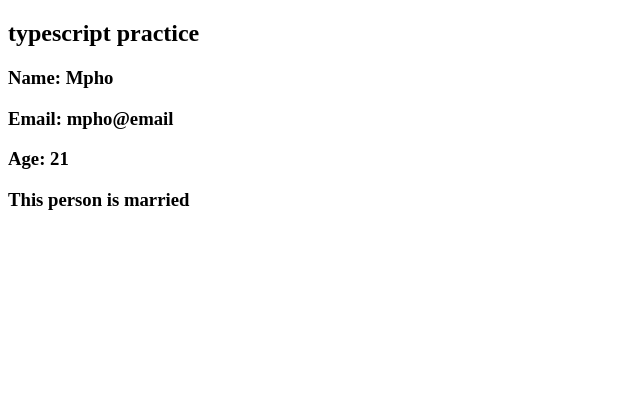
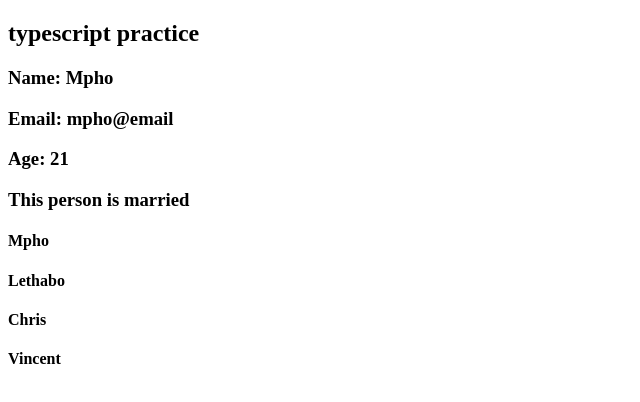
Before and after one commit to mphoChuene/React-practice, a React (Vite) app: page / in a window 1280 px wide. Shown: the top 402 px of the page, without its empty margins (0-640 px from the left). Built offline with nearby package versions, Linux system fonts and the light colour scheme.

Commit message:
completed typesafety

```diff
--- a/src/components/Typescript/Person.jsx
+++ b/src/components/Typescript/Person.jsx
@@ -1,26 +1,25 @@
-import React from 'react'
-import PropTypes from 'prop-types'
+import React from "react";
+import PropTypes from "prop-types";
 const Person = (props) => {
   return (
     <div>
       <h3>Name: {props.name}</h3>
       <h3>Email: {props.email}</h3>
       <h3>Age: {props.age}</h3>
-    <h3>This person {props.isMarried ? 'is' : 'is not'} married</h3>
-    {props.friends.map((friend)=>{
-        <h4>{friend}</h4>
+      <h3>This person {props.isMarried ? "is" : "is not"} married</h3>
+      {props.friends.map((friend) => {
+        return <h4>{friend}</h4>;
       })}
-
     </div>
-  )
-}
+  );
+};
 
 Person.prototype = {
   name: PropTypes.string,
   email: PropTypes.string,
   age: PropTypes.number,
   isMarried: PropTypes.bool,
-    friends: PropTypes.arrayOf(PropTypes.string)
-}
+  friends: PropTypes.arrayOf(PropTypes.string),
+};
 
-export default Person
+export default Person;
--- a/src/components/Typescript/TypeSafety.tsx
+++ b/src/components/Typescript/TypeSafety.tsx
@@ -7,7 +7,7 @@ const TypeSafety = () => {
       <h2>typescript practice</h2>
       <Person
       name='Mpho'
-      email= 'mpho@email'
+      email='mpho@email'
       age= {21}
       isMarried ={true}
       friends= {['Mpho','Lethabo','Chris','Vincent']}/>
```
Lines whose indentation alone changed are shown as unchanged.
